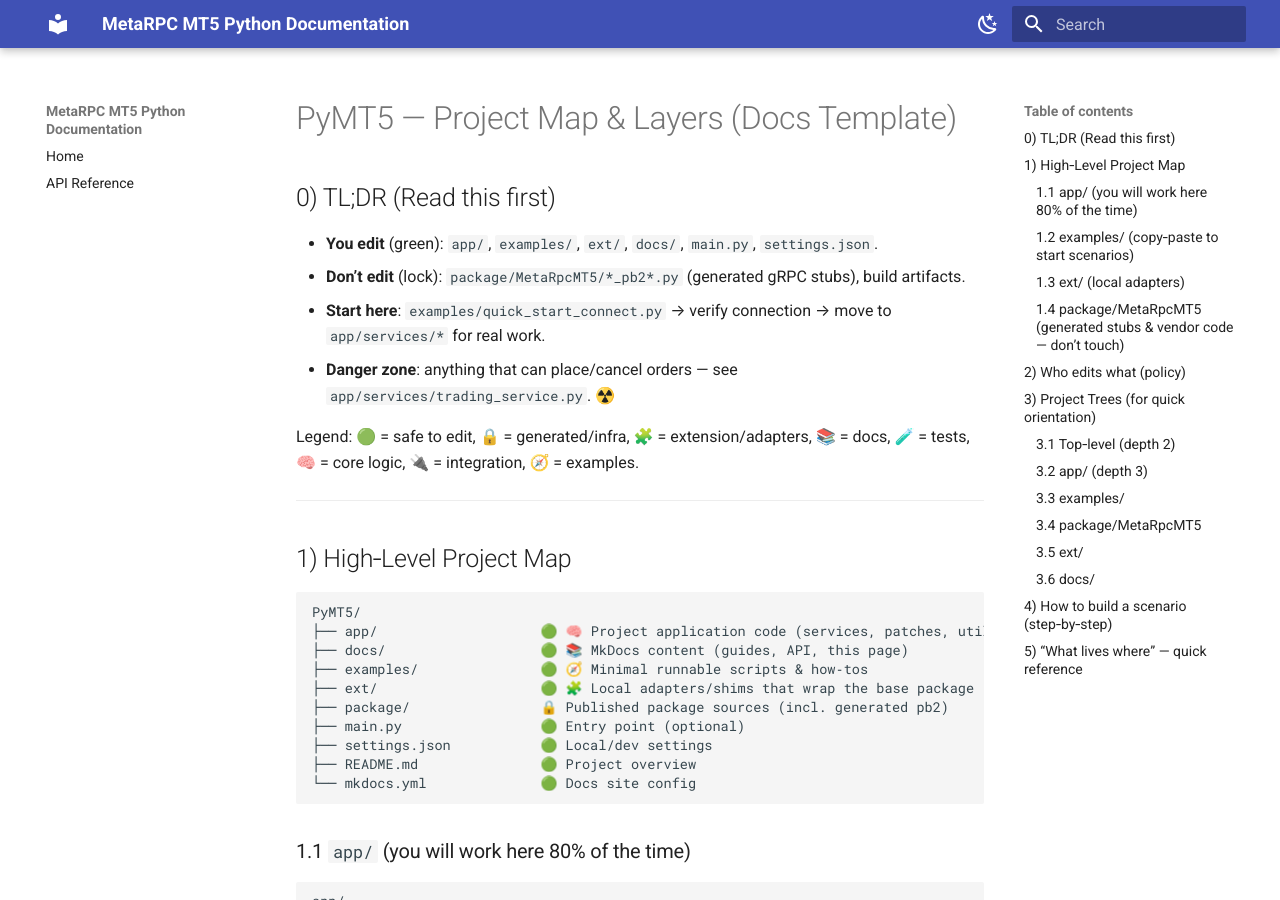
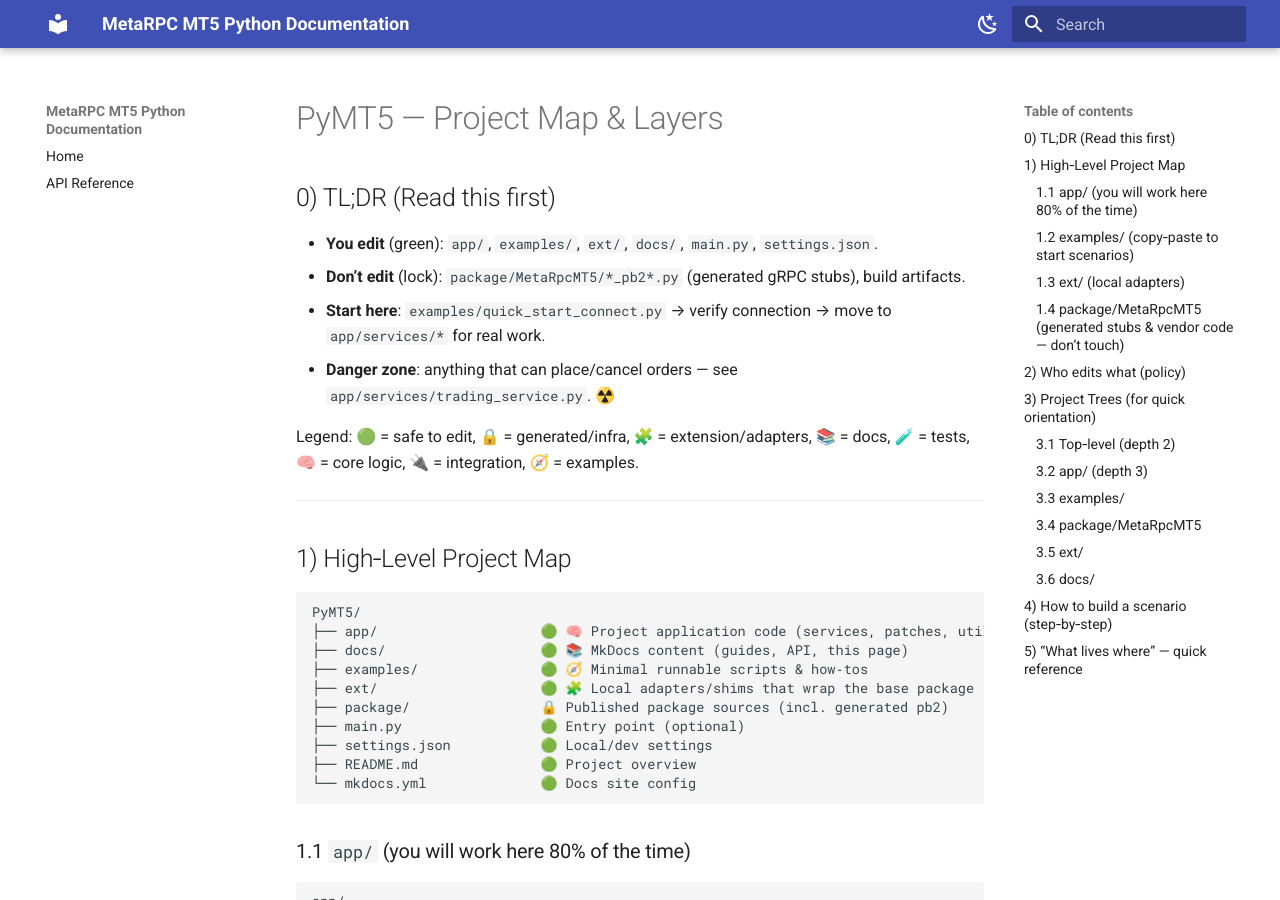
Before and after one commit to MetaRPC/PyMT5, an MkDocs documentation site: the page built from docs/I_want_to_add/Project_Map_and_Layers.md, in a window 1280 px wide and 900 px high. Built offline with MkDocs 1.6.1 and Material for MkDocs 9.7.7, drawn with Linux system fonts in a browser that asks for light colours.

Commit message:
Update Project_Map_and_Layers.md

```diff
--- a/docs/I_want_to_add/Project_Map_and_Layers.md
+++ b/docs/I_want_to_add/Project_Map_and_Layers.md
@@ -1,4 +1,4 @@
-# PyMT5 — Project Map & Layers (Docs Template)
+# PyMT5 — Project Map & Layers
 
 ## 0) TL;DR (Read this first)
 
```
